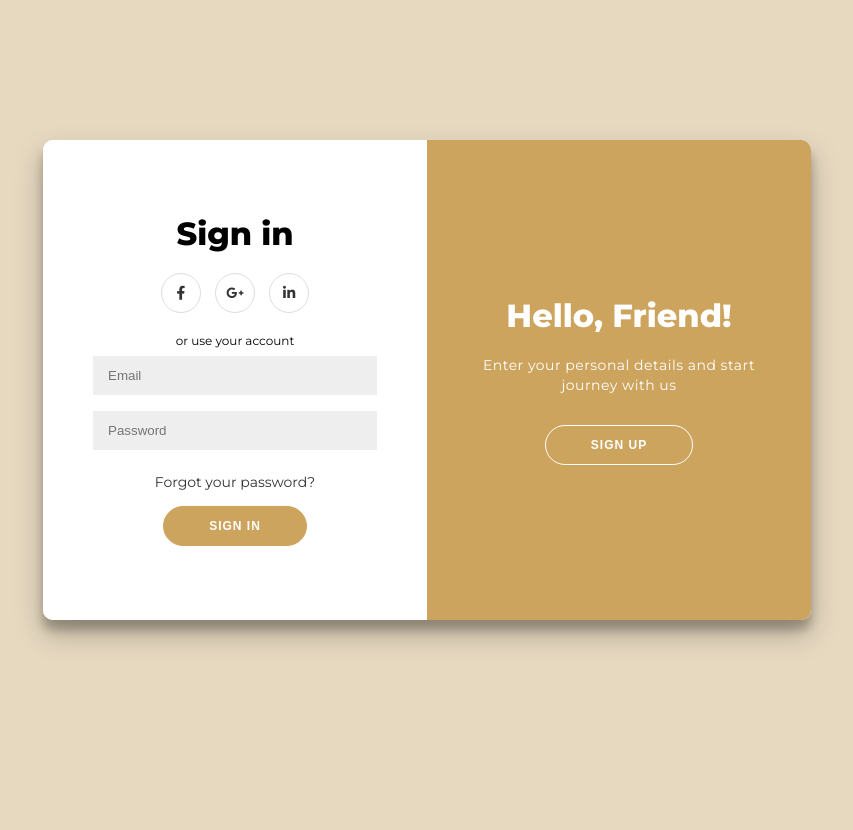
After one commit to AhmadBsh/Focal-X-Training, a PHP site: page /index.php in a window 1280 px wide. The commit adds this page. Shown: the whole page, without its empty margins (213-1066 px from the left). Run offline with PHP 8.4, Linux system fonts and the light colour scheme.

Commit message:
-added login/register form and PHP files

```diff
--- /dev/null
+++ b/assets/css/php-style.css
@@ -0,0 +1,241 @@
+@import url('https://fonts.googleapis.com/css?family=Montserrat:400,800');
+
+* {
+	box-sizing: border-box;
+}
+
+body {
+	background: #e7d9c0;
+	display: flex;
+	justify-content: center;
+	align-items: center;
+	flex-direction: column;
+	font-family: 'Montserrat', sans-serif;
+	height: 100vh;
+	margin: -20px 0 50px;
+}
+
+h1 {
+	font-weight: bold;
+	margin: 0;
+}
+
+h2 {
+	text-align: center;
+}
+
+p {
+	font-size: 14px;
+	font-weight: 100;
+	line-height: 20px;
+	letter-spacing: 0.5px;
+	margin: 20px 0 30px;
+}
+
+span {
+	font-size: 12px;
+}
+
+a {
+	color: #333;
+	font-size: 14px;
+	text-decoration: none;
+	margin: 15px 0;
+}
+
+button {
+	border-radius: 20px;
+	border: 1px solid #cda45e;
+	background-color: #cda45e;
+	color: #FFFFFF;
+	font-size: 12px;
+	font-weight: bold;
+	padding: 12px 45px;
+	letter-spacing: 1px;
+	text-transform: uppercase;
+	transition: transform 80ms ease-in;
+}
+
+button:active {
+	transform: scale(0.95);
+}
+
+button:focus {
+	outline: none;
+}
+
+button.ghost {
+	background-color: transparent;
+	border-color: #FFFFFF;
+}
+
+form {
+	background-color: #FFFFFF;
+	display: flex;
+	align-items: center;
+	justify-content: center;
+	flex-direction: column;
+	padding: 0 50px;
+	height: 100%;
+	text-align: center;
+}
+
+input {
+	background-color: #eee;
+	border: none;
+	padding: 12px 15px;
+	margin: 8px 0;
+	width: 100%;
+}
+
+.container {
+	background-color: #fff;
+	border-radius: 10px;
+	box-shadow: 0 14px 28px rgba(0, 0, 0, 0.25),
+		0 10px 10px rgba(0, 0, 0, 0.22);
+	position: relative;
+	overflow: hidden;
+	width: 768px;
+	max-width: 100%;
+	min-height: 480px;
+}
+
+.form-container {
+	position: absolute;
+	top: 0;
+	height: 100%;
+	transition: all 0.6s ease-in-out;
+}
+
+.sign-in-container {
+	left: 0;
+	width: 50%;
+	z-index: 2;
+}
+
+.container.right-panel-active .sign-in-container {
+	transform: translateX(100%);
+}
+
+.sign-up-container {
+	left: 0;
+	width: 50%;
+	opacity: 0;
+	z-index: 1;
+}
+
+.container.right-panel-active .sign-up-container {
+	transform: translateX(100%);
+	opacity: 1;
+	background-image: url('.');
+	z-index: 5;
+	animation: show 0.6s;
+}
+
+@keyframes show {
+
+	0%,
+	49.99% {
+		opacity: 0;
+		z-index: 1;
+	}
+
+	50%,
+	100% {
+		opacity: 1;
+		z-index: 5;
+	}
+}
+
+.overlay-container {
+	position: absolute;
+	top: 0;
+	left: 50%;
+	width: 50%;
+	height: 100%;
+	overflow: hidden;
+	transition: transform 0.6s ease-in-out;
+	z-index: 100;
+}
+
+.container.right-panel-active .overlay-container {
+	transform: translateX(-100%);
+}
+
+.overlay {
+	background: #cda45e;
+	background: -webkit-linear-gradient(to right, #cda45e, #cda45e);
+	background: linear-gradient(to right, #cda45e, #cda45e);
+	background-repeat: no-repeat;
+	background-size: cover;
+	background-position: 0 0;
+	color: #FFFFFF;
+	position: relative;
+	left: -100%;
+	height: 100%;
+	width: 200%;
+	transform: translateX(0);
+	transition: transform 0.6s ease-in-out;
+}
+
+.container.right-panel-active .overlay {
+	transform: translateX(50%);
+}
+
+.overlay-panel {
+	position: absolute;
+	display: flex;
+	align-items: center;
+	justify-content: center;
+	flex-direction: column;
+	padding: 0 40px;
+	text-align: center;
+	top: 0;
+	height: 100%;
+	width: 50%;
+	transform: translateX(0);
+	transition: transform 0.6s ease-in-out;
+}
+
+.overlay-left {
+	transform: translateX(-20%);
+}
+
+.container.right-panel-active .overlay-left {
+	transform: translateX(0);
+}
+
+.overlay-right {
+	right: 0;
+	transform: translateX(0);
+}
+
+.container.right-panel-active .overlay-right {
+	transform: translateX(20%);
+}
+
+.social-container {
+	margin: 20px 0;
+}
+
+.social-container a {
+	border: 1px solid #DDDDDD;
+	border-radius: 50%;
+	display: inline-flex;
+	justify-content: center;
+	align-items: center;
+	margin: 0 5px;
+	height: 40px;
+	width: 40px;
+}
+
+.error {
+	/* background: #c32020; */
+	font-size: 10px;
+	font-weight: bold;
+	color: #b51513;
+	padding: 0px;
+	width: 95%;
+	border-radius: 5px;
+	margin: 0px;
+}
--- /dev/null
+++ b/index.php
@@ -0,0 +1,84 @@
+<!DOCTYPE html>
+<html lang="en">
+
+<head>
+	<title>Restaurantly</title>
+	<link rel="stylesheet" type="text/css" href="./assets/css/php-style.css">
+	<link rel="stylesheet" type="text/css" href="https://cdnjs.cloudflare.com/ajax/libs/font-awesome/6.2.0/css/all.min.css">
+
+</head>
+
+<body>
+	<?php if (isset($_GET['rs'])) { ?>
+		<h2 class="rs" style="color:rgb(72, 237, 43) ;"><?php echo $_GET['rs']; ?></h2>
+	<?php } ?>
+	<div class="container" id="container">
+		<div class="form-container sign-up-container">
+			<form action="register.php" method="post">
+				<h1>Create Account</h1>
+				<div class="social-container">
+					<a href="#" class="social"><i class="fab fa-facebook-f"></i></a>
+					<a href="#" class="social"><i class="fab fa-google-plus-g"></i></a>
+					<a href="#" class="social"><i class="fab fa-linkedin-in"></i></a>
+				</div>
+				<span>or use your email for registration</span>
+				<input type="text" name="name" placeholder="Name" />
+				<input type="email" name="email" placeholder="Email" />
+				<input type="password" name="password" placeholder="Password" />
+				<input type="text" name="image" placeholder="Image (link)" />
+				<?php if (isset($_GET['rerror'])) { ?>
+					<p class="error"><?php echo $_GET['rerror']; ?></p>
+				<?php } ?>
+				<button type="submit">Sign Up</button>
+			</form>
+		</div>
+		<div class="form-container sign-in-container">
+			<form action="login.php" method="post">
+				<h1>Sign in</h1>
+				<div class="social-container">
+					<a href="#" class="social"><i class="fab fa-facebook-f"></i></a>
+					<a href="#" class="social"><i class="fab fa-google-plus-g"></i></a>
+					<a href="#" class="social"><i class="fab fa-linkedin-in"></i></a>
+				</div>
+				<span>or use your account</span>
+				<input type="email" name="email" placeholder="Email" />
+				<input type="password" name="password" placeholder="Password" />
+				<?php if (isset($_GET['error'])) { ?>
+					<p class="error"><?php echo $_GET['error']; ?></p>
+				<?php } ?>
+				<a href="#">Forgot your password?</a>
+				<button type="submit">Sign In</button>
+			</form>
+		</div>
+		<div class="overlay-container">
+			<div class="overlay">
+				<div class="overlay-panel overlay-left">
+					<h1>Welcome Back!</h1>
+					<p>To keep connected with us please login with your personal info</p>
+					<button class="ghost" id="signIn">Sign In</button>
+				</div>
+				<div class="overlay-panel overlay-right">
+					<h1>Hello, Friend!</h1>
+					<p>Enter your personal details and start journey with us</p>
+					<button class="ghost" id="signUp">Sign Up</button>
+				</div>
+			</div>
+		</div>
+	</div>
+
+</body>
+<script>
+	const signUpButton = document.getElementById('signUp');
+	const signInButton = document.getElementById('signIn');
+	const container = document.getElementById('container');
+
+	signUpButton.addEventListener('click', () => {
+		container.classList.add("right-panel-active");
+	});
+
+	signInButton.addEventListener('click', () => {
+		container.classList.remove("right-panel-active");
+	});
+</script>
+
+</html>
--- /dev/null
+++ b/logout.php
@@ -0,0 +1,5 @@
+<?php
+session_start();
+session_unset();
+session_destroy();
+header("Location: index.php");
```
Also changed, not shown: db_conn.php (added, +12 -0 lines), index-main.php (renamed from index.html, +13 -6 lines), login.php (+45 -0 lines), register.php (added, +43 -0 lines), assets/css/style.css (renamed from style.css), assets/img/about.jpg (added).
